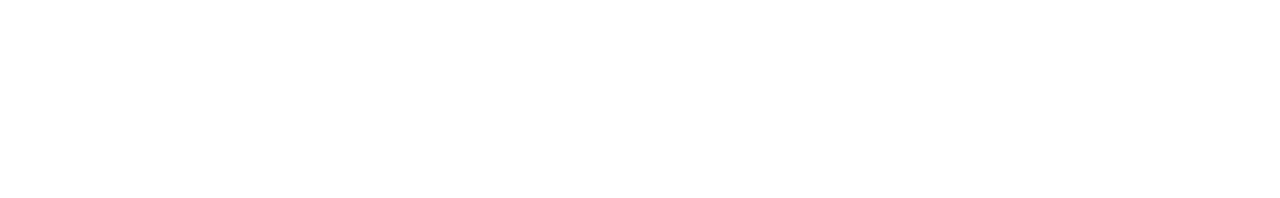
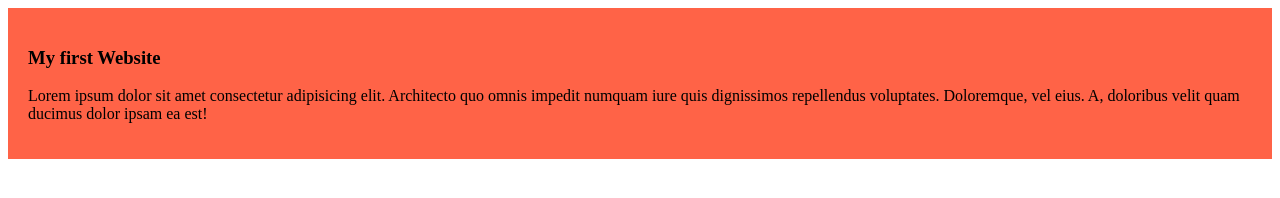
Before and after one commit to mahid-99/my-simple-website, a plain HTML site: page index.html in a window 1280 px wide. Drawn offline with Linux system fonts and the light colour scheme.

Commit message:
added the first blog

```diff
--- a/index.html
+++ b/index.html
@@ -3,9 +3,17 @@
 <head>
     <meta charset="UTF-8">
     <meta name="viewport" content="width=device-width, initial-scale=1.0">
+    <link rel="stylesheet" href="styles/blog.css".css">
     <title>My Simple Website</title>
+    <link rel="stylesheet" href="styles/blog.css">
 </head>
 <body>
+    <div>
+        <h3> My first Website</h3>
+        <p> Lorem ipsum dolor sit amet consectetur adipisicing elit. Architecto quo omnis impedit numquam iure quis dignissimos repellendus voluptates. Doloremque, vel eius. A, doloribus velit quam ducimus dolor ipsam ea est!</p>
+    </div>
+
+
 
 </body>
 </html>
--- /dev/null
+++ b/styles/blog.css
@@ -0,0 +1,4 @@
+div{
+    background-color: tomato;
+    padding: 20px;
+}
```
